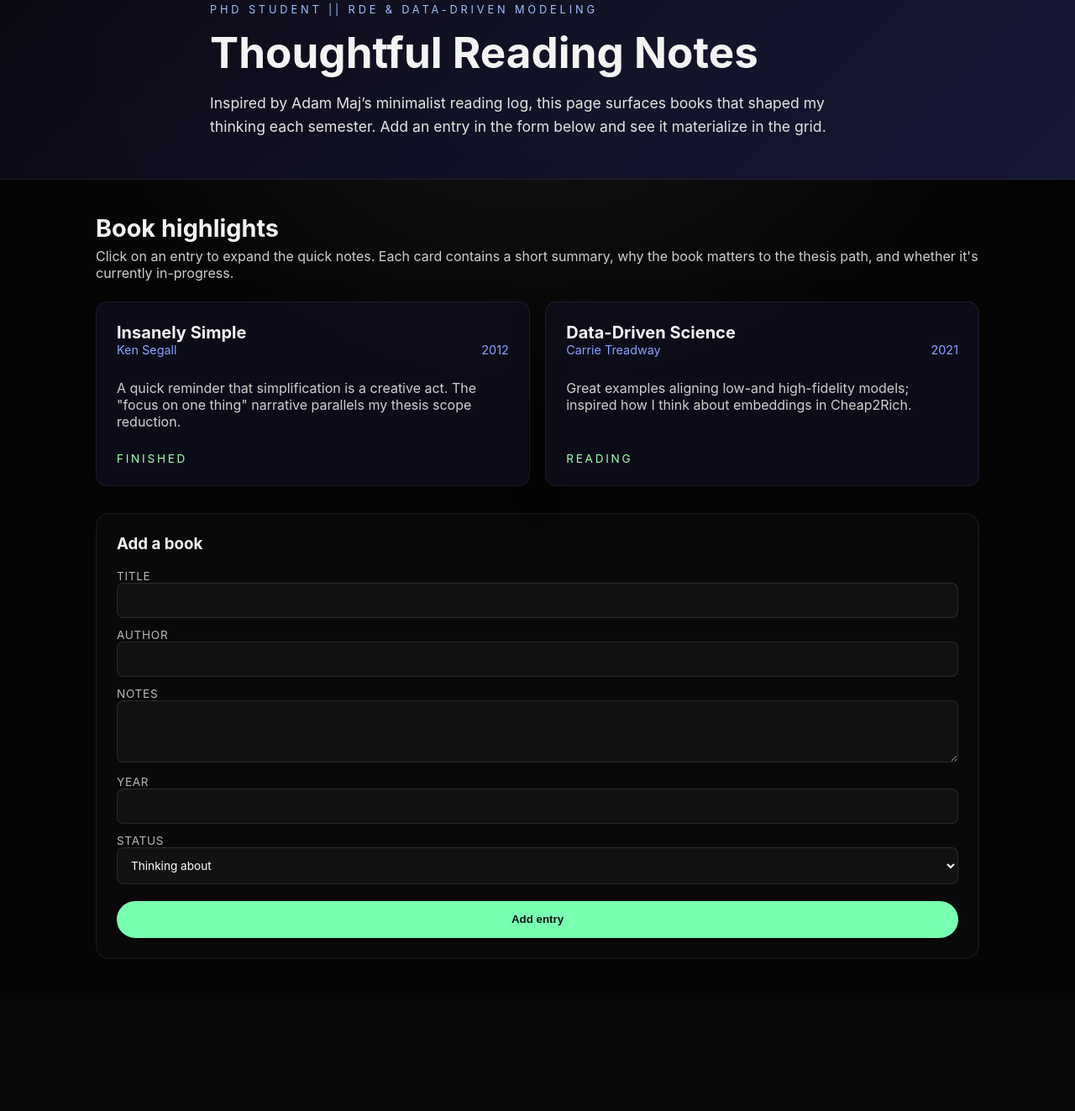
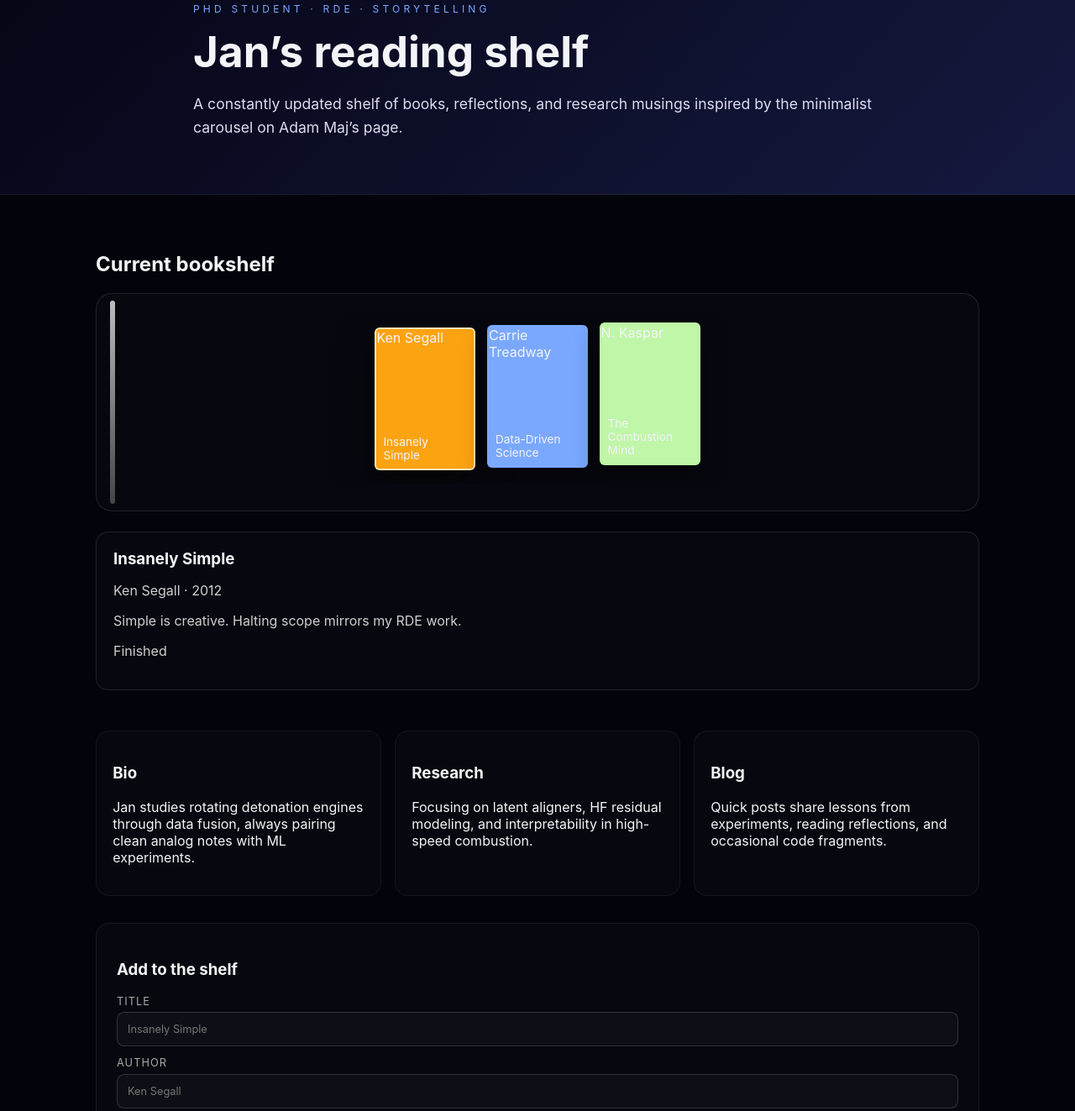
Before and after one commit to jan-claw-dev/jan-personal-site, a plain HTML site: page index.html in a window 1280 px wide. Shown: the part 73-1396 px from the top of the page at 84% size. Before the commit the page ends 1263 px from the top, so only its background shows below. Drawn offline with Linux system fonts and the light colour scheme.

Commit message:
Add carousel layout and placeholder sections

```diff
--- a/index.html
+++ b/index.html
@@ -3,58 +3,75 @@
 <head>
   <meta charset="UTF-8">
   <meta name="viewport" content="width=device-width, initial-scale=1.0">
-  <title>Jan — Reading Notes</title>
+  <title>Jan — PhD Portfolio</title>
   <link rel="stylesheet" href="styles.css">
 </head>
 <body>
   <header class="hero">
     <div class="hero__content">
-      <p class="hero__eyebrow">PhD Student || RDE & data-driven modeling</p>
-      <h1>Thoughtful Reading Notes</h1>
-      <p class="hero__lead">Inspired by Adam Maj’s minimalist reading log, this page surfaces books that shaped my thinking each semester. Add an entry in the form below and see it materialize in the grid.</p>
+      <p class="hero__eyebrow">PhD student · RDE · storytelling</p>
+      <h1>Jan’s reading shelf</h1>
+      <p class="hero__lead">A constantly updated shelf of books, reflections, and research musings inspired by the minimalist carousel on Adam Maj’s page.</p>
     </div>
   </header>
 
   <main class="container">
-    <section class="reading-intro">
-      <h2>Book highlights</h2>
-      <p>Click on an entry to expand the quick notes. Each card contains a short summary, why the book matters to the thesis path, and whether it's currently in-progress.</p>
+    <section class="carousel-section">
+      <h2>Current bookshelf</h2>
+      <div class="bookshelf" aria-label="Featured books carousel">
+        <div class="spine"></div>
+        <div class="book-carousel" id="book-carousel"></div>
+      </div>
+      <div class="book-detail" id="book-detail"></div>
     </section>
 
-    <section class="reading-grid" id="reading-grid"></section>
+    <section class="sections">
+      <article class="panel">
+        <h3>Bio</h3>
+        <p>Jan studies rotating detonation engines through data fusion, always pairing clean analog notes with ML experiments.</p>
+      </article>
+      <article class="panel">
+        <h3>Research</h3>
+        <p>Focusing on latent aligners, HF residual modeling, and interpretability in high-speed combustion.</p>
+      </article>
+      <article class="panel">
+        <h3>Blog</h3>
+        <p>Quick posts share lessons from experiments, reading reflections, and occasional code fragments.</p>
+      </article>
+    </section>
 
-    <section class="form-card" aria-label="add new book">
-      <h3>Add a book</h3>
+    <section class="form-card" aria-label="add book">
+      <h3>Add to the shelf</h3>
       <form id="book-form">
         <label>
           Title
-          <input type="text" name="title" required>
+          <input type="text" name="title" required placeholder="Insanely Simple">
         </label>
         <label>
           Author
-          <input type="text" name="author" required>
+          <input type="text" name="author" required placeholder="Ken Segall">
         </label>
         <label>
           Notes
-          <textarea name="notes" rows="3" required></textarea>
+          <textarea name="notes" rows="3" required placeholder="Why this matters"></textarea>
+        </label>
+        <label>
+          Color
+          <input type="color" name="color" value="#3b82f6">
         </label>
         <label>
           Year
-          <input type="number" name="year" min="1900" max="2099" required>
+          <input type="number" name="year" min="1900" max="2099" required value="2026">
         </label>
-        <label>
-          Status
-          <select name="status">
-            <option value="Thinking about">Thinking about</option>
-            <option value="Reading">Reading</option>
-            <option value="Finished">Finished</option>
-          </select>
-        </label>
-        <button type="submit">Add entry</button>
+        <button type="submit">Add book</button>
       </form>
     </section>
   </main>
 
+  <footer class="footer">
+    <p>© Jan | PhD personal site draft.</p>
+  </footer>
+
   <script src="scripts/main.js"></script>
 </body>
 </html>
--- a/scripts/main.js
+++ b/scripts/main.js
@@ -1,48 +1,88 @@
 const readingGrid = document.getElementById('reading-grid');
+const researchGrid = document.getElementById('research-grid');
+const blogGrid = document.getElementById('blog-grid');
 const form = document.getElementById('book-form');
 
 const entries = [
-  {
-    title: 'Insanely Simple',
-    author: 'Ken Segall',
-    notes: 'A quick reminder that simplification is a creative act. The "focus on one thing" narrative parallels my thesis scope reduction.',
-    year: 2012,
-    status: 'Finished'
-  },
-  {
-    title: 'Data-Driven Science',
-    author: 'Carrie Treadway',
-    notes: 'Great examples aligning low-and high-fidelity models; inspired how I think about embeddings in Cheap2Rich.',
-    year: 2021,
-    status: 'Reading'
-  }
+  { title: 'Insanely Simple', author: 'Ken Segall', notes: 'Simple is creative. Halting scope mirrors my RDE work.', year: 2012, status: 'Finished', color: '#fca311' },
+  { title: 'Data-Driven Science', author: 'Carrie Treadway', notes: 'Inspired the DA-SHRED and latent exploration.', year: 2021, status: 'Reading', color: '#7aa8ff' },
+  { title: 'The Combustion Mind', author: 'N. Kaspar', notes: 'Linking pyro models with storytelling to explain detonation waves.', year: 2022, status: 'Thinking about', color: '#c0f6a8' }
 ];
 
-const statusClass = {
-  'Thinking about': 'status--thinking',
-  'Reading': 'status--reading',
-  'Finished': 'status--done'
-};
+const research = [
+  { title: 'Latent alignment for RDEs', summary: 'Merging LF/HF encoders into a single interpretable workflow.', status: 'In progress' },
+  { title: 'DA-SHRED open-source', summary: 'Publishing code + docs for the sparse-frequency aligner.', status: 'Drafting' }
+];
 
-function renderEntries() {
-  readingGrid.innerHTML = '';
-  entries.forEach(entry => {
+const blogPosts = [
+  { title: 'Shipping a PhD story', excerpt: 'Patience, playlists, and persistence keep me grounded.', tags: ['life', 'thesis'] },
+  { title: 'Gating HF corrections', excerpt: 'Why frequency-aware gating stabilized the residuals.', tags: ['model', 'DA-SHRED'] }
+];
+
+function createBookCard(entry, index) {
+  const card = document.createElement('div');
+  card.className = 'book-card';
+  card.setAttribute('role', 'button');
+  card.style.background = entry.color;
+  card.style.transform = `translateY(${index * -3}px)`;
+  card.innerHTML = `
+    <div class="book-title">${entry.title}</div>
+    <div class="book-author">${entry.author}</div>
+  `;
+  card.addEventListener('click', () => selectBook(entry, card));
+  return card;
+}
+
+const detailNode = document.getElementById('book-detail');
+let activeCard = null;
+
+function selectBook(entry, card) {
+  if (activeCard) activeCard.classList.remove('active');
+  card.classList.add('active');
+  activeCard = card;
+  detailNode.innerHTML = `
+    <h3>${entry.title}</h3>
+    <p class="card__meta">${entry.author} · ${entry.year}</p>
+    <p>${entry.notes}</p>
+    <p class="card__status">${entry.status}</p>
+  `;
+}
+
+function renderBooks() {
+  const carousel = document.getElementById('book-carousel');
+  carousel.innerHTML = '';
+  entries.forEach((entry, i) => {
+    const card = createBookCard(entry, i);
+    carousel.appendChild(card);
+    if (i === 0) selectBook(entry, card);
+  });
+}
+
+function renderResearch() {
+  researchGrid.innerHTML = '';
+  research.forEach(proj => {
     const card = document.createElement('article');
-    card.className = 'card';
+    card.className = 'research-card';
+    card.innerHTML = `
+      <h3>${proj.title}</h3>
+      <p>${proj.summary}</p>
+      <span class="tag">${proj.status}</span>
+    `;
+    researchGrid.appendChild(card);
+  });
+}
 
+function renderBlog() {
+  blogGrid.innerHTML = '';
+  blogPosts.forEach(post => {
+    const card = document.createElement('article');
+    card.className = 'blog-card';
     card.innerHTML = `
-      <header>
-        <h3 class="card__title">${entry.title}</h3>
-        <div class="card__meta">
-          <span>${entry.author}</span>
-          <span>${entry.year}</span>
-        </div>
-      </header>
-      <p class="card__notes">${entry.notes}</p>
-      <div class="card__status ${statusClass[entry.status] || ''}">${entry.status}</div>
+      <h3>${post.title}</h3>
+      <p>${post.excerpt}</p>
+      <div class="tag">${post.tags.join(' · ')}</div>
     `;
-
-    readingGrid.appendChild(card);
+    blogGrid.appendChild(card);
   });
 }
 
@@ -54,11 +94,14 @@ form.addEventListener('submit', (event) => {
     author: data.get('author').trim(),
     notes: data.get('notes').trim(),
     year: Number(data.get('year')) || new Date().getFullYear(),
-    status: data.get('status')
+    status: data.get('status'),
+    color: data.get('color')
   };
   entries.unshift(newEntry);
-  renderEntries();
+  renderBooks();
   form.reset();
 });
 
-renderEntries();
+renderBooks();
+renderResearch();
+renderBlog();
--- a/styles.css
+++ b/styles.css
@@ -1,172 +1,49 @@
 :root {
   font-family: 'Inter', system-ui, sans-serif;
-  color: #f4f4f4;
-  background-color: #090909;
+  color: #f3f4f8;
+  background-color: #03030b;
 }
+* { box-sizing: border-box; }
+body { margin: 0; background: #03030b; }
 
-* {
-  box-sizing: border-box;
-}
+.hero { padding: 4rem 1.5rem 3rem; background: linear-gradient(135deg, #050514, #15193f); border-bottom: 1px solid rgba(255,255,255,0.08); }
+.hero__content { max-width: 820px; margin: 0 auto; }
+.hero__eyebrow { letter-spacing: 0.35em; text-transform: uppercase; font-size: 0.75rem; color: #7aa8ff; }
+.hero h1 { margin: 0.4rem 0 1rem; font-size: clamp(2.75rem, 4vw, 3.8rem); }
+.hero__lead { font-size: 1.1rem; line-height: 1.6; color: #dcdcf0; }
 
-body {
-  margin: 0;
-  background: radial-gradient(circle at top, rgba(255,255,255,0.08), transparent 40%) #050505;
-}
+.container { padding: 3rem 1.5rem 4rem; max-width: 1100px; margin: 0 auto; }
 
-.hero {
-  padding: 4rem 1.5rem 3rem;
-  background: linear-gradient(135deg, rgba(10,10,20,0.9), rgba(25,25,60,0.9));
-  border-bottom: 1px solid rgba(255, 255, 255, 0.08);
-}
+.carousel-section { margin-bottom: 3rem; }
+.bookshelf { position: relative; margin-top: 1rem; padding: 1.5rem 1rem 2rem; background: rgba(255,255,255,0.02); border-radius: 1.2rem; border: 1px solid rgba(255,255,255,0.1); }
+.bookshelf .spine { position: absolute; left: 1rem; top: 0.5rem; bottom: 0.5rem; width: 6px; background: linear-gradient(180deg, #bbb, #444); border-radius: 10px; }
+.book-carousel { display: flex; gap: 0.85rem; justify-content: center; align-items: center; overflow-x: auto; padding: 1rem 0.5rem; }
+.book-card { width: 120px; height: 170px; border-radius: 6px; box-shadow: 0 12px 30px rgba(0,0,0,0.45); transform-origin: bottom center; transition: transform 0.3s ease, box-shadow 0.3s ease; cursor: pointer; border: 2px solid transparent; }
+.book-card.active { transform: scale(1.15); box-shadow: 0 18px 40px rgba(0,0,0,0.6); border-color: rgba(255,255,255,0.7); }
+.book-card .book-title { position: absolute; bottom: 0.5rem; left: 0.5rem; right: 0.5rem; font-size: 0.85rem; }
+.book-detail { margin-top: 1.5rem; padding: 1.25rem; background: rgba(255,255,255,0.02); border-radius: 0.9rem; border: 1px solid rgba(255,255,255,0.1); }
+.book-detail h3 { margin: 0; }
+.book-detail p { color: #cfcfcf; }
 
-.hero__content {
-  max-width: 780px;
-  margin: 0 auto;
-}
+.sections { display: grid; grid-template-columns: repeat(auto-fit, minmax(220px, 1fr)); gap: 1rem; margin-bottom: 2rem; }
+.panel { background: rgba(255,255,255,0.02); border: 1px solid rgba(255,255,255,0.05); padding: 1.2rem; border-radius: 1rem; }
 
-.hero__eyebrow {
-  letter-spacing: 0.3em;
-  text-transform: uppercase;
-  font-size: 0.8rem;
-  color: #a1c0ff;
-  margin-bottom: 0.75rem;
-}
+.form-card { background: rgba(255,255,255,0.02); border: 1px solid rgba(255,255,255,0.07); border-radius: 1rem; padding: 1.5rem; }
+form { display: grid; gap: 0.75rem; }
+label { display: flex; flex-direction: column; gap: 0.35rem; font-size: 0.8rem; letter-spacing: 0.08em; text-transform: uppercase; color: #a8a8a8; }
+input, textarea, select { border-radius: 0.55rem; border: 1px solid rgba(255,255,255,0.15); background: rgba(255,255,255,0.03); color: #fff; padding: 0.75rem; font: inherit; }
+button { border: none; background: #a4f9d8; color: #041414; padding: 0.8rem 1rem; border-radius: 999px; font-weight: 600; cursor: pointer; }
+button:hover { background: #c9ffe5; }
 
-.hero h1 {
-  font-size: clamp(2.5rem, 4vw, 3.5rem);
-  margin: 0 0 1rem;
-}
-
-.hero__lead {
-  font-size: 1.1rem;
-  line-height: 1.6;
-  margin: 0;
-  color: #e5e5e5;
-}
-
-.container {
-  padding: 2.5rem 1.5rem 3rem;
-  max-width: 1100px;
-  margin: 0 auto;
-}
-
-.reading-intro {
-  margin-bottom: 1.5rem;
-}
-
-.reading-intro h2 {
-  margin: 0;
-  font-size: 1.8rem;
-}
-
-.reading-intro p {
-  margin-top: 0.4rem;
-  color: #cfcfcf;
-}
-
-.reading-grid {
-  display: grid;
-  gap: 1.15rem;
-  grid-template-columns: repeat(auto-fit, minmax(260px, 1fr));
-  margin-bottom: 2rem;
-}
-
-.card {
-  background: rgba(15, 15, 30, 0.85);
-  border: 1px solid rgba(255,255,255,0.07);
-  padding: 1.5rem;
-  border-radius: 0.85rem;
-  box-shadow: 0 20px 45px rgba(0,0,0,0.25);
-  display: flex;
-  flex-direction: column;
-  gap: 0.65rem;
-  transition: transform 0.3s ease, border-color 0.3s ease;
-}
-
-.card:hover {
-  transform: translateY(-6px);
-  border-color: rgba(90, 150, 255, 0.8);
-}
-
-.card__title {
-  margin: 0;
-  font-size: 1.25rem;
-}
-
-.card__meta {
-  display: flex;
-  justify-content: space-between;
-  font-size: 0.9rem;
-  color: #8ca2ff;
-}
-
-.card__notes {
-  color: #cfcfcf;
-  flex: 1;
-}
-
-.card__status {
-  font-size: 0.85rem;
-  text-transform: uppercase;
-  letter-spacing: 0.2em;
-  color: #a1ffad;
-}
-
-.form-card {
-  background: rgba(255, 255, 255, 0.02);
-  border: 1px solid rgba(255,255,255,0.07);
-  border-radius: 1rem;
-  padding: 1.5rem;
-  box-shadow: inset 0 0 0 1px rgba(255,255,255,0.02);
-}
-
-.form-card h3 {
-  margin-top: 0;
-}
-
-form {
-  display: grid;
-  gap: 0.75rem;
-}
-
-label {
-  font-size: 0.85rem;
-  letter-spacing: 0.05em;
-  text-transform: uppercase;
-  color: #b8b8b8;
-}
-
-input, textarea, select {
-  width: 100%;
-  border: 1px solid rgba(255,255,255,0.1);
-  background: rgba(255,255,255,0.04);
-  color: #fff;
-  padding: 0.75rem;
-  border-radius: 0.5rem;
-  font: inherit;
-}
-
-button {
-  margin-top: 0.5rem;
-  border: none;
-  background: #79ffb1;
-  color: #051014;
-  padding: 0.9rem 1.2rem;
-  border-radius: 999px;
-  font-weight: 600;
-  cursor: pointer;
-}
-
-button:hover {
-  background: #a9ffce;
-}
+.research-section, .blog-section { margin-top: 3rem; }
+.research-grid, .blog-grid { display: grid; gap: 1rem; grid-template-columns: repeat(auto-fit, minmax(260px, 1fr)); }
+.research-card, .blog-card { background: rgba(255,255,255,0.02); border: 1px solid rgba(255,255,255,0.08); border-radius: 0.9rem; padding: 1.3rem; box-shadow: 0 20px 40px rgba(0,0,0,0.25); }
+.research-card h3, .blog-card h3 { margin-top: 0; }
+.research-card p, .blog-card p { color: #d4d4d4; }
+.tag { display: inline-flex; padding: 0.2rem 0.6rem; border-radius: 999px; font-size: 0.75rem; background: rgba(138, 230, 255, 0.2); color: #9bdcff; }
+.footer { text-align: center; padding: 2rem 1rem 3rem; color: #9a9a9a; font-size: 0.9rem; }
 
 @media (max-width: 640px) {
-  .hero {
-    padding: 3rem 1rem 2rem;
-  }
-
-  .container {
-    padding: 2rem 1rem;
-  }
+  .hero { padding: 3rem 1rem 2.5rem; }
+  .container { padding: 2rem 1rem; }
 }
```
Also changed, not shown: 2 other files.
